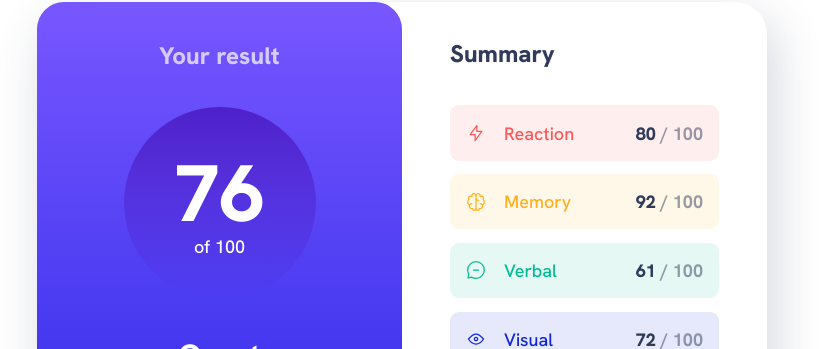
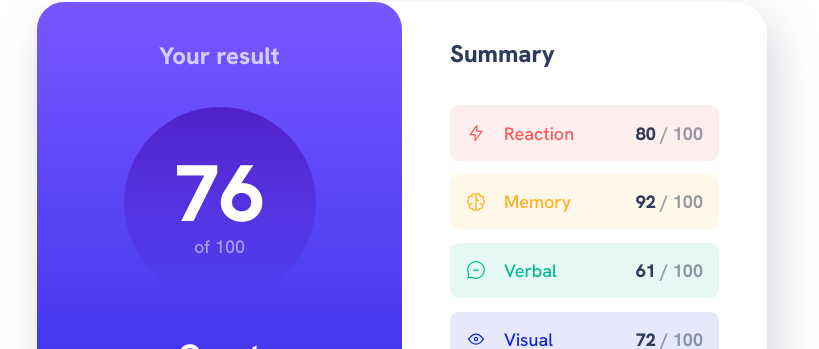
Before and after one commit to nivancheva/result-summary-component-react, a React (Create React App) app: page / in a window 1280 px wide. Shown: the part 149-498 px from the top of the page, without its empty margins (238-1057 px from the left). Built offline with nearby package versions, Linux system fonts and the light colour scheme.

Commit message:
fix span color

```diff
--- a/src/App.css
+++ b/src/App.css
@@ -49,7 +49,7 @@ body {
     margin-inline: auto;
     aspect-ratio: 1 / 1;
     line-height: 1.1;
-    color: hsl(0, 0%, 100%);
+    color: hsla(0, 0%, 100%, .5);
 
     display: grid;
     place-content: center;
@@ -60,6 +60,7 @@ body {
     display: block;
     font-weight: 900;
     font-size: 5rem;
+    color: hsl(0, 0%, 100%);
 }
 
 .result-rank {
```
